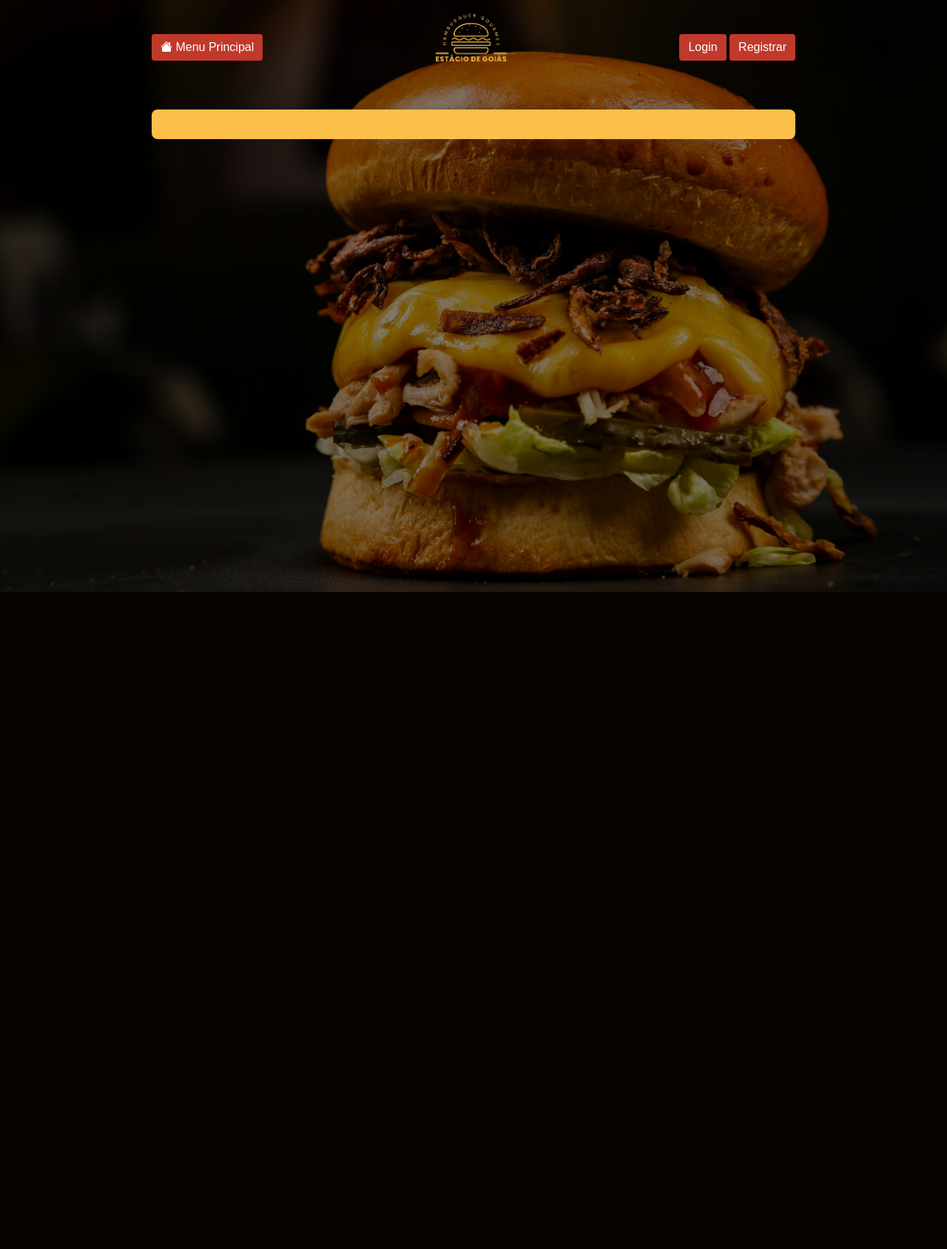
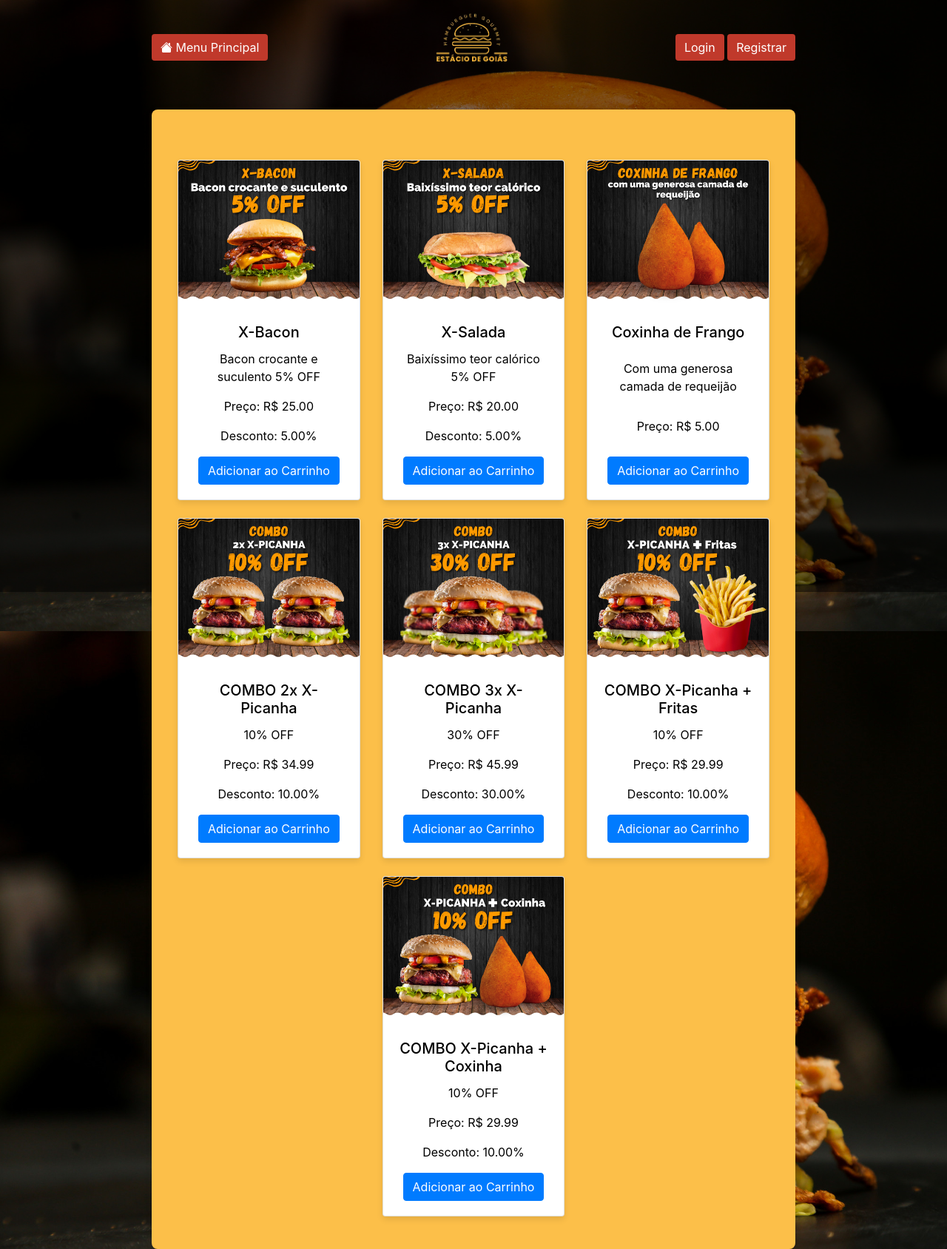
Before and after one commit to Erick-Bryan-Cubas/projeto-hamburgueria, a Django app: page / in a window 1280 px wide. Shown: the whole page at 74% size. Before the commit the page ends 800 px from the top, so only its background shows below. Run offline with Django 5.2, Linux system fonts and the light colour scheme; data comes from the database, SQL or seed files in the repository; both versions use the stored data as it was after the commit; some libraries are stand-ins or nearby versions.

Commit message:
:lipstick: Melhorias no estilo

```diff
--- a/hamburgueria/core/static/core/style.css
+++ b/hamburgueria/core/static/core/style.css
@@ -1,28 +1,78 @@
-/* core/static/core/styles.css */
+/* core/static/core/style.css */
+
 body {
-    font-family: Arial, sans-serif;
-    margin: 0;
-    padding: 0;
-    box-sizing: border-box;
+    background: url("{% static 'core/Hamburguer de vista frontal em um carrinho.jpg' %}") no-repeat center center fixed;
+    background-size: cover;
+    background-color: #000000;
+    color: #000000;
 }
+
+body::before {
+    content: '';
+    position: fixed;
+    top: 0;
+    left: 0;
+    width: 100%;
+    height: 100%;
+    background: rgba(0, 0, 0, 0.5);
+    z-index: -1;
+}
+
 header {
-    background-color: #333;
-    color: #fff;
-    padding: 1em;
-    text-align: center;
+    background-color: transparent;
+    color: white;
+    padding: 10px 0;
+    margin-bottom: 20px;
 }
+
+.nav-link {
+    color: white;
+}
+
+.container {
+    max-width: 900px;
+    margin: auto;
+}
+
 main {
-    padding: 1em;
+    background-color: #fcbf49;
+    padding: 20px;
+    border-radius: 8px;
+    box-shadow: 0 0 10px rgba(0, 0, 0, 0.1);
 }
-a {
-    display: inline-block;
-    margin: 1em 0;
-    padding: 0.5em 1em;
-    background-color: #007bff;
-    color: #fff;
-    text-decoration: none;
-    border-radius: 5px;
+
+.logo {
+    width: 400px;
+    height: 100px;
+    object-fit: contain;
 }
-a:hover {
-    background-color: #0056b3;
+
+.btn-light {
+    background-color: #C0392B; /* Vermelho */
+    border: none;
+    color: white;
 }
+
+.btn-light:hover {
+    background-color: #A93226; /* Tom mais escuro de vermelho */
+}
+
+.card {
+    box-shadow: 0 4px 8px rgba(0, 0, 0, 0.1);
+    transition: transform 0.2s;
+}
+
+.card:hover {
+    transform: scale(1.05);
+}
+
+.card-img-top {
+    height: 200px;
+    object-fit: cover;
+}
+
+.card-body {
+    display: flex;
+    flex-direction: column;
+    justify-content: space-between;
+}
--- a/hamburgueria/core/templates/core/home.html
+++ b/hamburgueria/core/templates/core/home.html
@@ -1,12 +1,39 @@
 <!-- core/templates/core/home.html -->
 {% extends 'core/base.html' %}
 {% load static %}
+{% load custom_filters %}
+{% load cart_tags %}
 
 {% block title %}Home - Hamburgueria{% endblock %}
 
 {% block content %}
+<div id="bottom-nav-container" class="mb-4"></div>
 
-<div id="bottom-nav-container"></div>
+<div class="container mt-5">
+    <div class="row justify-content-center">
+        {% for product in products %}
+        <div class="col-md-4 mb-4">
+            <div class="card h-100">
+                <img src="{{ product.image.url }}" class="card-img-top" alt="{{ product.name }}">
+                <div class="card-body text-center">
+                    <h5 class="card-title">{{ product.name }}</h5>
+                    <p class="card-text">{{ product.description }}</p>
+                    <p class="card-text">Preço: R$ {{ product.price }}</p>
+                    {% if product.discount %}
+                    <p class="card-text">Desconto: {{ product.discount }}%</p>
+                    {% endif %}
+                    <form action="{% url 'add_to_cart' %}" method="post">
+                        {% csrf_token %}
+                        <input type="hidden" name="product_id" value="{{ product.id }}">
+                        <input type="hidden" name="quantity" value="1">
+                        <button type="submit" class="btn btn-primary">Adicionar ao Carrinho</button>
+                    </form>
+                </div>
+            </div>
+        </div>
+        {% endfor %}
+    </div>
+</div>
 {% endblock %}
 
 {% block scripts %}
--- a/hamburgueria/core/views.py
+++ b/hamburgueria/core/views.py
@@ -7,7 +7,8 @@ from django.contrib.auth.decorators import login_required
 from .models import Product
 
 def home(request):
-    return render(request, 'core/home.html')
+    products = Product.objects.all()
+    return render(request, 'core/home.html', {'products': products})
 
 def pedido(request):
     if not request.user.is_authenticated:
```
Also changed, not shown: hamburgueria/db.sqlite3, hamburgueria/media/products/combo-2x-picanha.png (added), hamburgueria/media/products/combo-3x-picanha.png (added), hamburgueria/media/products/combo-x-picanhacoxinha.png (added), hamburgueria/media/products/combo-x-picanhafritas.png (added), hamburgueria/media/products/coxinha-de-frango.png (added), hamburgueria/media/products/x-salada.png (added).
